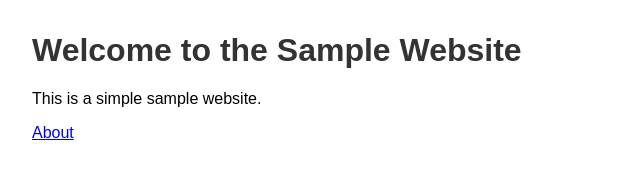
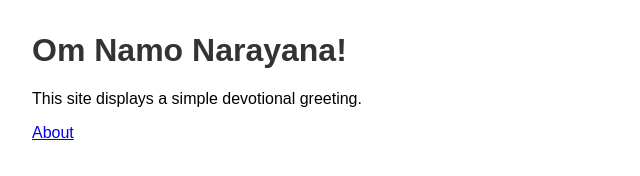
Before and after one commit to amirthaganeshp/website_test, a website: page public/index.html in a window 1280 px wide. Shown: the whole page, without its empty margins (0-640 px from the left). Drawn offline with Linux system fonts and the light colour scheme.

Commit message:
Update site greeting

```diff
--- a/public/index.html
+++ b/public/index.html
@@ -2,12 +2,12 @@
 <html lang="en">
 <head>
     <meta charset="UTF-8">
-    <title>Sample Website</title>
+    <title>Om Namo Narayana!</title>
     <link rel="stylesheet" href="style.css">
 </head>
 <body>
-    <h1>Welcome to the Sample Website</h1>
-    <p>This is a simple sample website.</p>
+    <h1>Om Namo Narayana!</h1>
+    <p>This site displays a simple devotional greeting.</p>
     <nav>
         <a href="/about.html">About</a>
     </nav>
```
Also changed, not shown: README.md.
